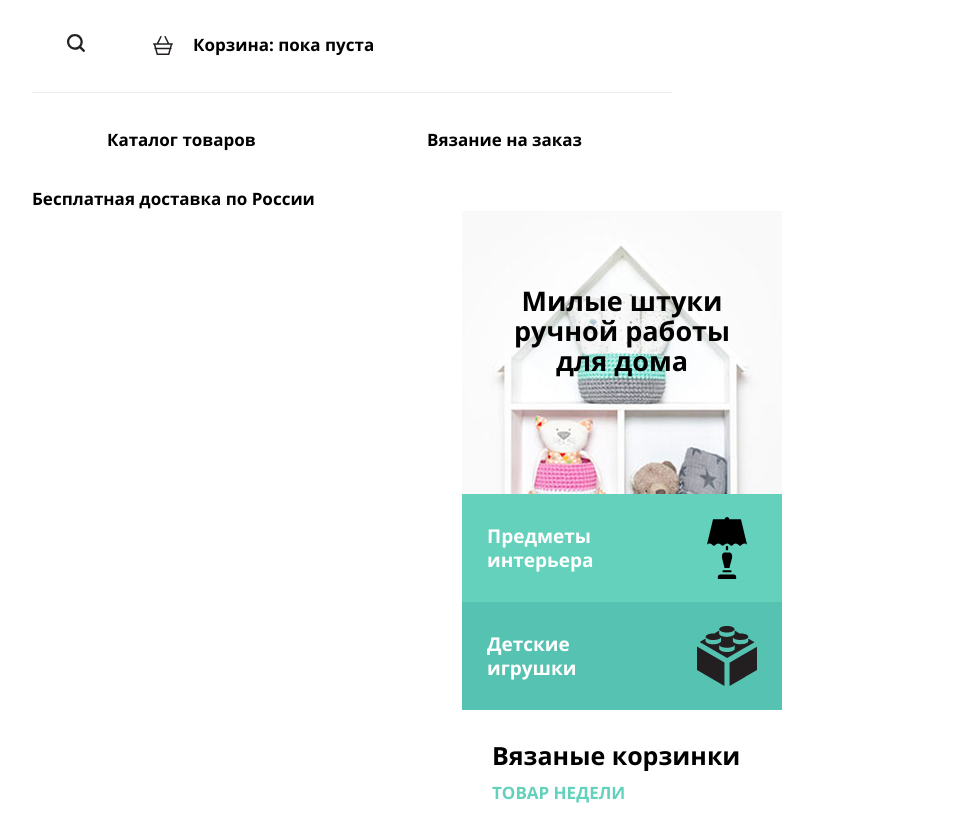
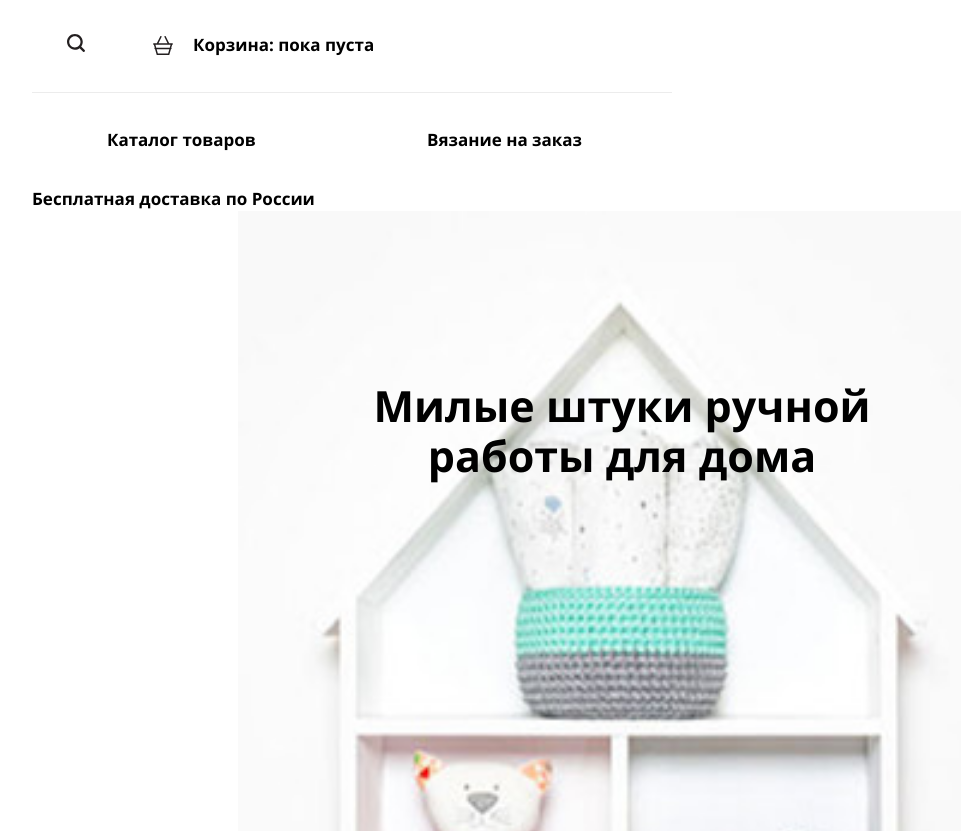
Before and after one commit to mbasmanov92/156554-mishka, a website: page index.html in a window 1280 px wide. Shown: the part 93-924 px from the top of the page, without its empty margins (18-979 px from the left). Drawn offline with nearby package versions, Linux system fonts and the light colour scheme; files that its build step writes are made by us from their sources; files whose address does not match are found by name.

Commit message:
box-sizing

```diff
--- a/index.html
+++ b/index.html
@@ -44,7 +44,7 @@
     </header>
     <main>
       <div class="introduction">
-        <h1 class="introduction__title">Милые штуки ручной работы для дома</h1>
+        <h1 class="introduction__title">Милые штуки ручной<br>работы для дома</h1>
         <a class="product-category  product-category--interior" href="#">Предметы<br>интерьера</a>
         <a class="product-category  product-category--toys" href="#">Детские<br>игрушки</a>
       </div>
--- a/less/blocks/introduction.less
+++ b/less/blocks/introduction.less
@@ -20,3 +20,24 @@
   padding-left: 30px;
   padding-right: 30px;
 }
+
+@media only screen and (min-width:768px) {
+  .introduction {
+    width: 768px;
+    padding-left: 50px;
+    padding-right: 50px;
+    background-size: 768px 746px;
+    min-height: 746px;
+    display: flex;
+    flex-wrap: wrap;
+
+  }
+
+  .introduction__title {
+    font-size: 43px;
+    font-weight: bold;
+    line-height: 50px;
+    padding-top: 170px;
+    width: 100%;
+  }
+}
--- a/less/blocks/main-header.less
+++ b/less/blocks/main-header.less
@@ -157,7 +157,8 @@
 
 @media only screen and (min-width:768px) {
   .main-header {
-    width: 668px;
+    box-sizing: border-box;
+    width: 768px;
     margin-left: 50px;
     margin-right: 50px;
     flex-wrap: wrap;
--- a/less/blocks/product-category.less
+++ b/less/blocks/product-category.less
@@ -1,7 +1,6 @@
 .product-category {
   display: block;
   box-sizing: border-box;
-  width: 320px;
   padding-top: 30px;
   padding-bottom: 30px;
   padding-left: 25px;
@@ -20,3 +19,11 @@
 .product-category--toys {
   background: #56c3b2 url('../img/icon-toy.svg') no-repeat right 25px center;
 }
+
+@media only screen and (min-width:768px) {
+  .product-category {
+    width: 50%;
+    margin-top: 358px;
+  }
+
+}
--- a/less/blocks/product.less
+++ b/less/blocks/product.less
@@ -80,3 +80,30 @@
   line-height: 24px;
   color: #444;
 }
+
+@media only screen and (min-width:768px) {
+  .product {
+    display: flex;
+    flex-wrap: wrap;
+    width: 768px;
+    padding-left: 50px;
+    padding-right: 50px;
+  }
+
+  .product__title {
+    width: 84%;
+    font-size: 43px;
+    line-height: 50px;
+    padding-left: 0px;
+    padding-right: 0px;
+    margin-top: 56px;
+  }
+
+  .product__subtitle {
+    width: 15%;
+    padding-left: 0px;
+    padding-right: 0px;
+    margin-top: 68px;
+    text-align: center;
+  }
+}
```
